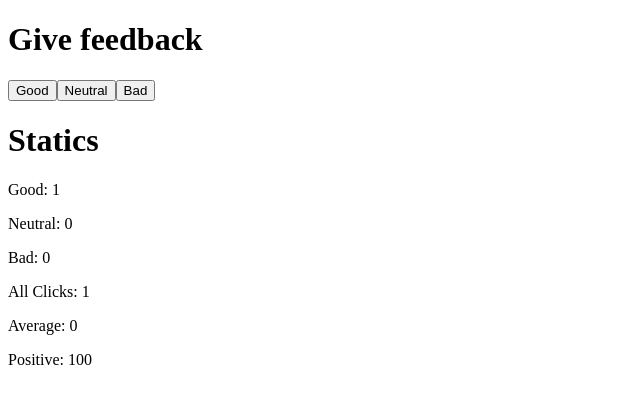
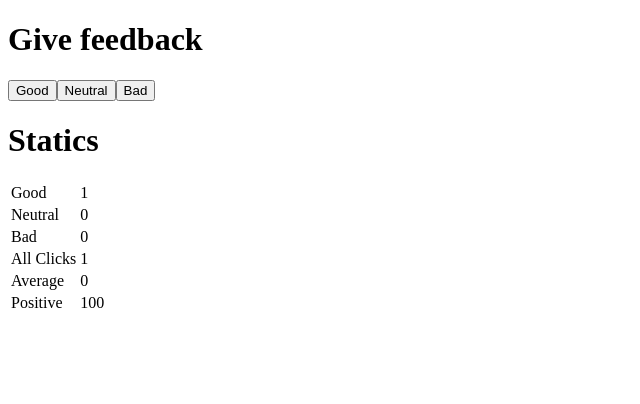
Before and after one commit to RicardoPineda04/part1, a React (Vite) app in the folder unicafe/: page / in a window 1280 px wide. Both pictures are taken after a click on the button "Good". Shown: the top 404 px of the page, without its empty margins (0-640 px from the left). Built offline with nearby package versions, Linux system fonts and the light colour scheme.

Commit message:
1.11: unicafe, paso 6

```diff
--- a/unicafe/src/App.jsx
+++ b/unicafe/src/App.jsx
@@ -14,12 +14,16 @@ const Statistics = ({ good, neutral, bad, all, average, positive}) => {
   }
   return (
     <div>
+      <table>
+        <tbody>
           <StatisticLine text = {'Good'} value = {good}/>
           <StatisticLine text = {'Neutral'} value = {neutral}/>
           <StatisticLine text = {'Bad'} value = {bad}/>
           <StatisticLine text = {'All Clicks'} value = {all}/>
           <StatisticLine text = {'Average'} value = {average}/>
           <StatisticLine text = {'Positive'} value = {positive}/>
+        </tbody>
+      </table>
     </div>
   )
 }
@@ -34,9 +38,14 @@ const Button = ({ handleClick, text }) => {
 
 const StatisticLine = ({ text, value }) => {
   return(
-    <p>
-      { text }: { value }
-    </p>
+    <tr>
+      <td>
+        { text }
+      </td>
+      <td>
+        { value }
+      </td>
+    </tr>
   )
 }
 
```
Lines whose indentation alone changed are shown as unchanged.
